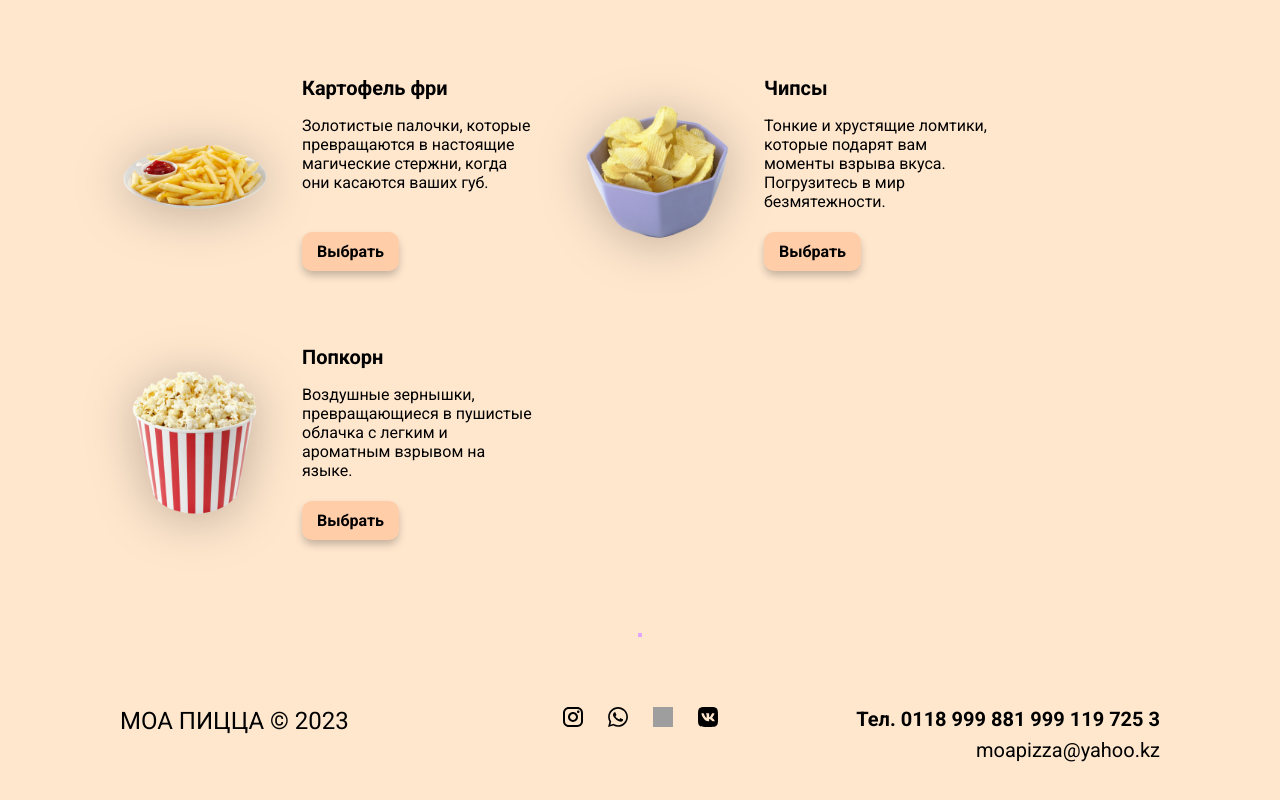
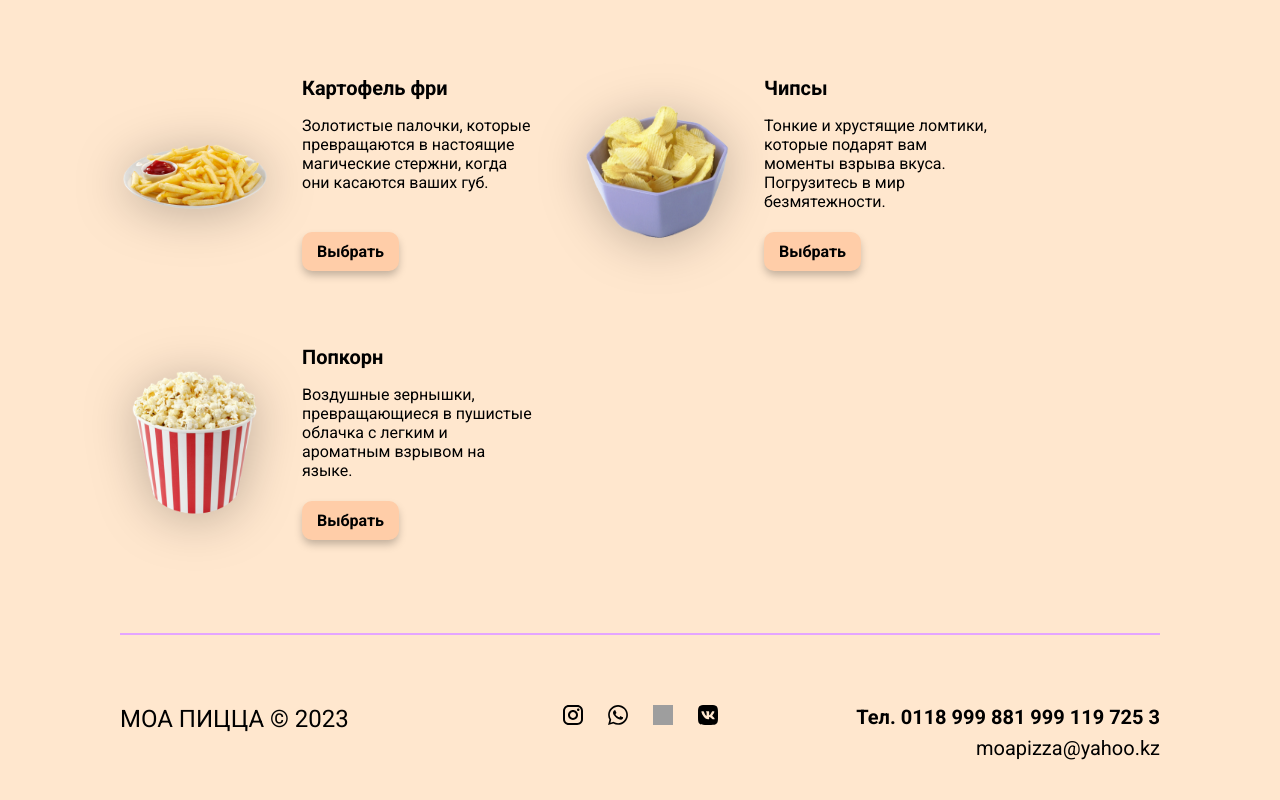
Before and after one commit to kkrzaevich/pizza-svelte, a Svelte app: page / in a window 1280 px wide. Shown: the part 3025-3825 px from the top of the page. Before the commit the page ends 3787 px from the top, so only its background shows below. Built offline with nearby package versions, Linux system fonts and the light colour scheme; grey boxes are pictures that could not be loaded.

Commit message:
fixed styling of hr and footer

```diff
--- a/src/App.svelte
+++ b/src/App.svelte
@@ -13,6 +13,7 @@
     align-items: flex-start;
     gap: 0.625rem;
     width: 100%;
+    height: fit-content;
     background: var(--100, #FFE7CE);
   }
 </style>
--- a/src/components/Footer.svelte
+++ b/src/components/Footer.svelte
@@ -18,7 +18,8 @@
 
 <style>
     hr {
-        border: 2px solid #E4A5FF;
+        border: 0.5px solid #E4A5FF;
+        width: 100%;
     }
 
     img {
```
